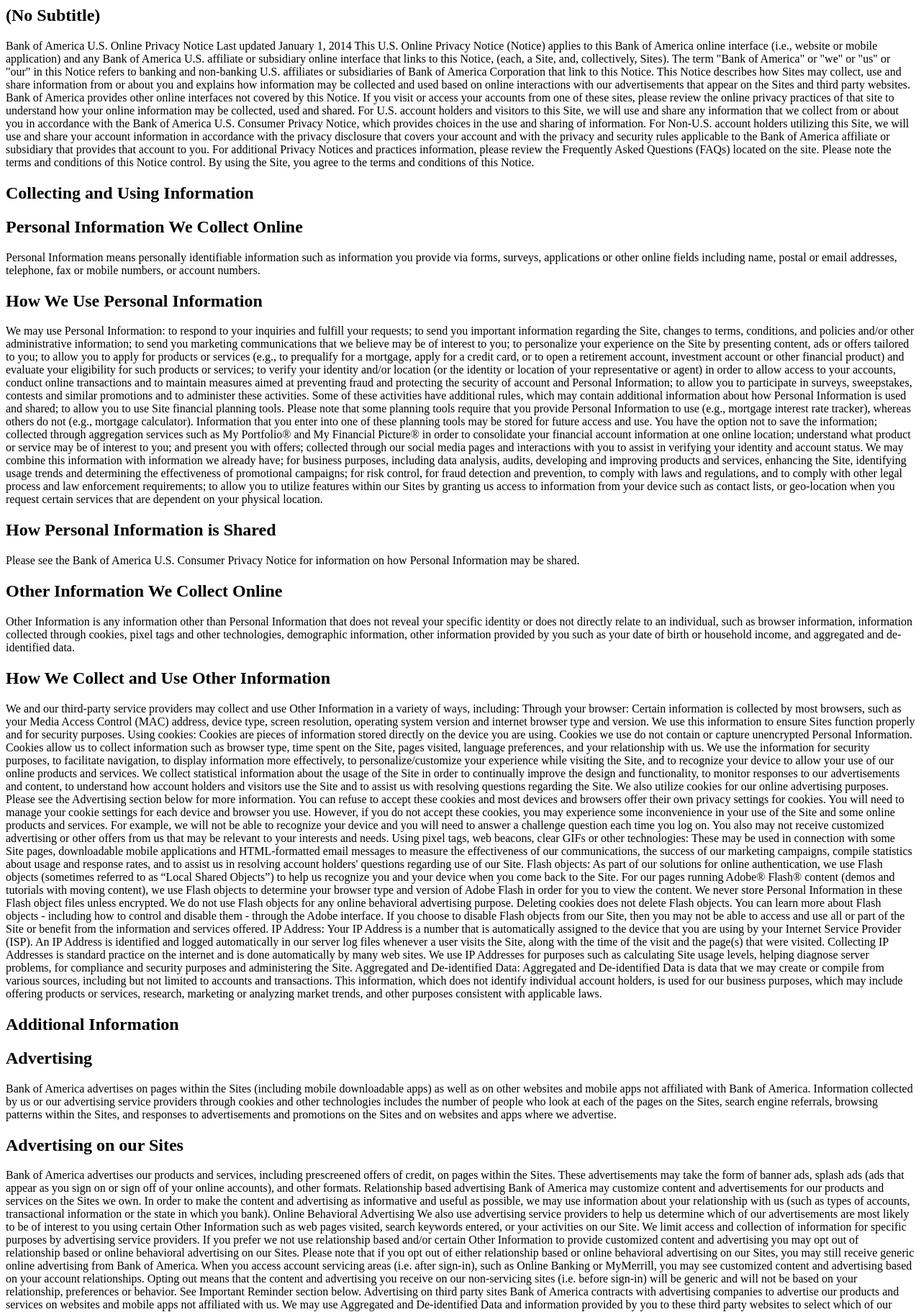
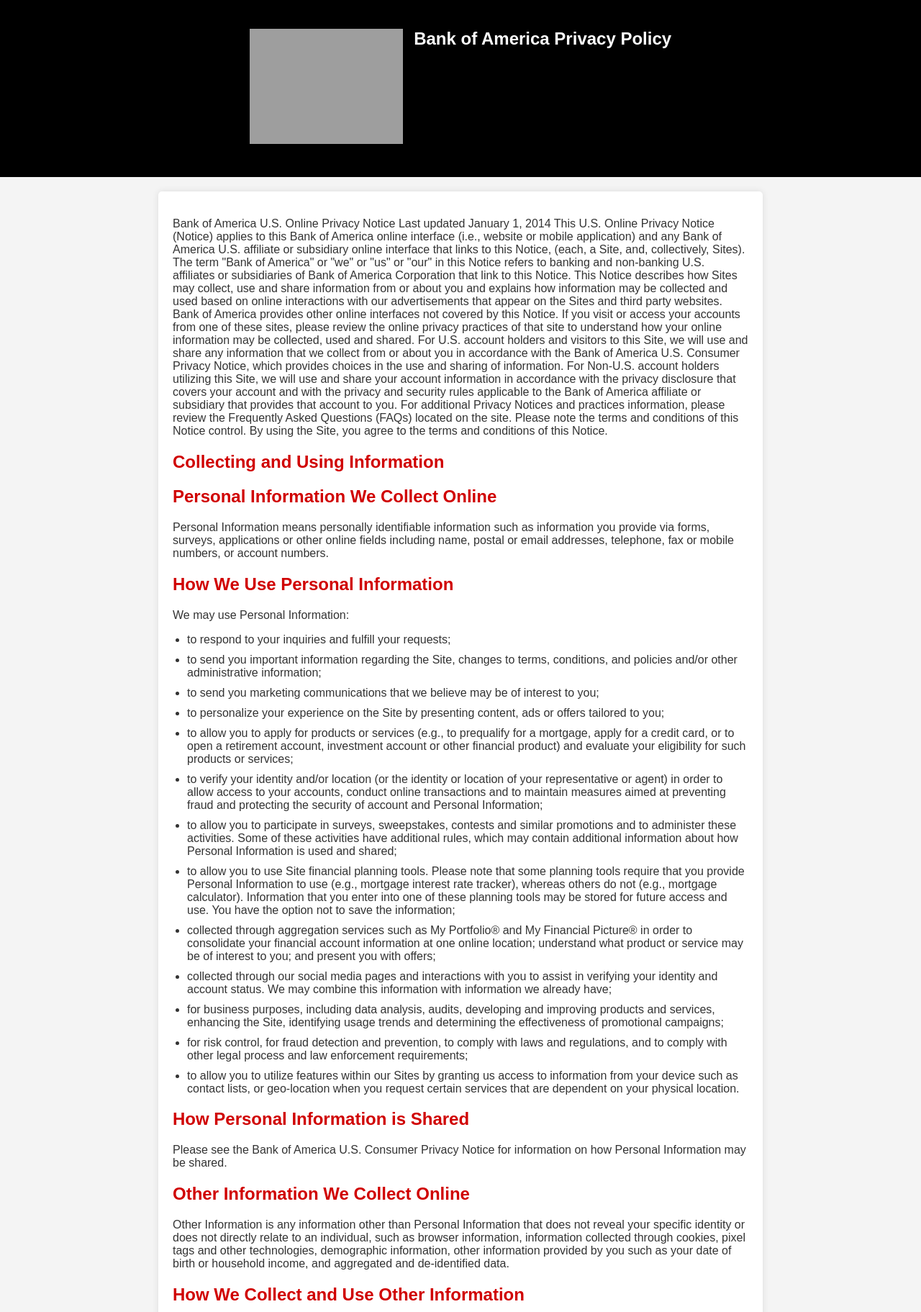
Before and after one commit to adwoaelegba/Koios, a PHP site: page /bankofamerica.html in a window 1280 px wide. Shown: the top 1823 px of the page at 72% size. Run offline with PHP 8.4, Linux system fonts and the light colour scheme; grey boxes are pictures that could not be loaded.

Commit message:
privacy 3 BoA edit

```diff
--- a/testEnv/bankofamerica.html
+++ b/testEnv/bankofamerica.html
@@ -1,10 +1,67 @@
-<html>
+<!DOCTYPE html>
+<html lang="en">
 <head>
-<title>Privacy Policy</title>
+    <meta charset="UTF-8">
+    <meta name="viewport" content="width=device-width, initial-scale=1.0">
+    <title>Bank of America Privacy Policy</title>
+    <style>
+        body {
+            font-family: Arial, sans-serif;
+            margin: 0;
+            padding: 0;
+            background-color: #f4f4f4;
+            color: #333;
+        }
+        header {
+            display: flex;
+            background-color: black;
+            color: white;
+            text-align: center;
+            justify-content: center;
+            padding: 40px;
+            font-size: 24px;
+            font-weight: bold;
+        }
+        .logo img {
+    height: 160px;
+    margin-right: 15px;
+}
+        main {
+            max-width: 800px;
+            margin: 20px auto;
+            background: white;
+            padding: 20px;
+            border-radius: 5px;
+            box-shadow: 0 0 10px rgba(0, 0, 0, 0.1);
+        }
+        h2 {
+            color: #d00000;
+        }
+        ul {
+            padding-left: 20px;
+        }
+        li {
+            margin-bottom: 10px;
+        }
+        footer {
+            background-color: #0066b3;
+            color: white;
+            text-align: center;
+            padding: 10px;
+            margin-top: 20px;
+        }
+    </style>
 </head>
 <body>
+    <header>
+        <div class="logo">
+            <img src="../images/bankAmerica.webp" alt="Apple Logo">
+        </div>
+        Bank of America Privacy Policy</header>
+    <main>
+
 <section>
-<h2>(No Subtitle)</h2>
+<!--<h2>(No Subtitle)</h2>-->
 <p>Bank of America U.S. Online Privacy Notice
 
 Last updated January 1, 2014
@@ -23,19 +80,24 @@ For additional Privacy Notices and practices information, please review the Freq
 <section>
 <h2>How We Use Personal Information</h2>
 <p>We may use Personal Information:
-to respond to your inquiries and fulfill your requests;
-to send you important information regarding the Site, changes to terms, conditions, and policies and/or other administrative information;
-to send you marketing communications that we believe may be of interest to you;
-to personalize your experience on the Site by presenting content, ads or offers tailored to you;
-to allow you to apply for products or services (e.g., to prequalify for a mortgage, apply for a credit card, or to open a retirement account, investment account or other financial product) and evaluate your eligibility for such products or services;
-to verify your identity and/or location (or the identity or location of your representative or agent) in order to allow access to your accounts, conduct online transactions and to maintain measures aimed at preventing fraud and protecting the security of account and Personal Information;
-to allow you to participate in surveys, sweepstakes, contests and similar promotions and to administer these activities. Some of these activities have additional rules, which may contain additional information about how Personal Information is used and shared;
-to allow you to use Site financial planning tools. Please note that some planning tools require that you provide Personal Information to use (e.g., mortgage interest rate tracker), whereas others do not (e.g., mortgage calculator). Information that you enter into one of these planning tools may be stored for future access and use. You have the option not to save the information;
-collected through aggregation services such as My Portfolio® and My Financial Picture® in order to consolidate your financial account information at one online location; understand what product or service may be of interest to you; and present you with offers;
-collected through our social media pages and interactions with you to assist in verifying your identity and account status.  We may combine this information with information we already have;
-for business purposes, including data analysis, audits, developing and improving products and services, enhancing the Site, identifying usage trends and determining the effectiveness of promotional campaigns;
-for risk control, for fraud detection and prevention, to comply with laws and regulations, and to comply with other legal process and law enforcement requirements;
-to allow you to utilize features within our Sites by granting us access to information from your device such as contact lists, or geo-location when you request certain services that are dependent on your physical location.</p>
+    <ul>
+        <li>to respond to your inquiries and fulfill your requests;
+        </li>
+        <li>to send you important information regarding the Site, changes to terms, conditions, and policies and/or other administrative information;
+        </li>
+        <li>to send you marketing communications that we believe may be of interest to you;</li>
+        <li>to personalize your experience on the Site by presenting content, ads or offers tailored to you; </li>
+        <li>to allow you to apply for products or services (e.g., to prequalify for a mortgage, apply for a credit card, or to open a retirement account, investment account or other financial product) and evaluate your eligibility for such products or services;        </li>
+        <li>to verify your identity and/or location (or the identity or location of your representative or agent) in order to allow access to your accounts, conduct online transactions and to maintain measures aimed at preventing fraud and protecting the security of account and Personal Information;        </li>
+        <li>to allow you to participate in surveys, sweepstakes, contests and similar promotions and to administer these activities. Some of these activities have additional rules, which may contain additional information about how Personal Information is used and shared;        </li>
+        <li>to allow you to use Site financial planning tools. Please note that some planning tools require that you provide Personal Information to use (e.g., mortgage interest rate tracker), whereas others do not (e.g., mortgage calculator). Information that you enter into one of these planning tools may be stored for future access and use. You have the option not to save the information;        </li>
+    <li>collected through aggregation services such as My Portfolio® and My Financial Picture® in order to consolidate your financial account information at one online location; understand what product or service may be of interest to you; and present you with offers;    </li>
+    <li>collected through our social media pages and interactions with you to assist in verifying your identity and account status.  We may combine this information with information we already have;    </li>
+    <li>for business purposes, including data analysis, audits, developing and improving products and services, enhancing the Site, identifying usage trends and determining the effectiveness of promotional campaigns;    </li>
+    <li>for risk control, for fraud detection and prevention, to comply with laws and regulations, and to comply with other legal process and law enforcement requirements;    </li>
+    <li>to allow you to utilize features within our Sites by granting us access to information from your device such as contact lists, or geo-location when you request certain services that are dependent on your physical location.</p>    </li>
+
+    </ul>
 </section>
 <section>
 <h2>How Personal Information is Shared</h2>
@@ -139,29 +201,34 @@ If you provide your Site username, password or other information about your acco
 
 
 
-U.S. Consumer Privacy Notice
+<h2>U.S. Consumer Privacy Notice</h2>
 
 FACTS
-WHAT DOES BANK OF AMERICA DO WITH YOUR PERSONAL INFORMATION?
+<h2>WHAT DOES BANK OF AMERICA DO WITH YOUR PERSONAL INFORMATION?</h2>
 Why?
 Financial companies choose how they share your personal information. Under federal law, that means personally identifiable information. Federal law gives consumers the right to limit some but not all sharing. Federal law also requires us to tell you how we collect, share, and protect your personal information. Please read this notice carefully to understand what we do.
 What?
 The types of personal information we collect and share depend on the product or service you have with us.
 This information can include:
-Social Security number and employment information
-account balances, transaction history and credit information
-assets and investment experience
+<ul>
+<li>Social Security number and employment information</li>
+<li>account balances, transaction history and credit information</li>
+<li>assets and investment experience</li>
+</ul>
 How?
 All financial companies need to share customers' personal information to run their everyday business. In the section below, we list the reasons financial companies can share their customers' personal information; the reasons Bank of America chooses to share; and whether you can limit this sharing.
-Reasons we can share your personal information	Does Bank of America share?	Can you limit this sharing?
-For our everyday business purposes — such as to process your transactions, maintain your account(s), respond to court orders and legal investigations, or report to credit bureaus	Yes	No
-For our marketing purposes — with service providers we use to offer our products and services to you (please see below to limit the ways we contact you)	Yes	No
-For joint marketing with other financial companies	Yes	No
-For our affiliates' everyday business purposes — Information about your transactions and experiences	Yes	No
-For our affiliates' everyday business purposes — Information about your creditworthiness	Yes	Yes
-For nonaffiliates to market to you — for all credit card accounts	Yes	Yes
-For nonaffiliates to market to you — for accounts and services endorsed by another organization (e.g., debit card co-branded with a baseball team) “Sponsored Accounts”	Yes	Yes
-For nonaffiliates to market to you — for accounts other than credit card accounts and Sponsored Accounts, such as insurance, investments, deposit and lending	No	We don't share
+<h2>Reasons we can share your personal information	Does Bank of America share?	Can you limit this sharing?</h2>
+<ul>
+<li>For our everyday business purposes — such as to process your transactions, maintain your account(s), respond to court orders and legal investigations, or report to credit bureaus	Yes	No</li>
+<li>For our marketing purposes — with service providers we use to offer our products and services to you (please see below to limit the ways we contact you)	Yes	No</li>
+<li>For joint marketing with other financial companies	Yes	No</li>
+<li>For our affiliates' everyday business purposes — Information about your transactions and experiences	Yes	No</li>
+<li>For our affiliates' everyday business purposes — Information about your creditworthiness	Yes	Yes</li>
+<li>For nonaffiliates to market to you — for all credit card accounts	Yes	Yes</li>
+<li>For nonaffiliates to market to you — for accounts and services endorsed by another organization (e.g., debit card co-branded with a baseball team) “Sponsored Accounts”	Yes	Yes
+</li>
+<li>For nonaffiliates to market to you — for accounts other than credit card accounts and Sponsored Accounts, such as insurance, investments, deposit and lending	No	We don't share</li>
+</ul>
 To limit our sharing
 1.888.341.5000 - our menu will prompt you through your choices
 Visit us online: bankofamerica.com/privacy
@@ -184,32 +251,43 @@ Bank of America U.S. legal entities that utilize the names: Bank of America, Ban
 What we do
 How does Bank of America protect my personal information?
 To protect your personal information from unauthorized access and use, we use security measures that comply with federal law. These measures include computer safeguards and secured files and buildings. For more information visit bankofamerica.com/security or ml.com.
-How does Bank of America collect my personal information?
+
+<h2>How does Bank of America collect my personal information?</h2>
 We collect your personal information, for example, when you:
-open an account or perform transactions
-apply for a loan or use your credit or debit card
-seek advice about your investments
+<ul>
+    <li>open an account or perform transactions</li>
+    <li>apply for a loan or use your credit or debit card</li>
+    <li>seek advice about your investments</li>
+</ul>
 We also collect your personal information from others, such as credit bureaus, affiliates, or other companies.
-Why can't I limit all sharing?
+
+<h2>Why can't I limit all sharing?</h2>
 Federal law gives you the right to limit some but not all sharing related to:
-affiliates' everyday business purposes—information about your creditworthiness
-affiliates from using your information to market to you
-nonaffiliates to market to you
+<ul>
+    <li>affiliates' everyday business purposes—information about your creditworthiness</li>
+    <li>affiliates from using your information to market to you</li>
+    <li>nonaffiliates to market to you</li>
+</ul>
+
 State laws and individual Bank of America companies may give you more rights to limit sharing. See Other important information section for your rights under state law.
 What happens when I limit sharing for an account I hold jointly with someone else?
 Your choices will apply to you alone unless you tell us otherwise. However, your choice to limit sharing with nonaffiliates to market to you for credit card accounts or Sponsored Accounts will apply to all joint account holders.
 If you have more than one credit card account or Sponsored Account and you choose to opt out, you will need to do so for each account.
-Definitions
-Affiliates
+
+<h2>Definitions</h2>
+<h2>Affiliates</h2>
 Companies related by common ownership or control. They can be Financial and nonfinancial companies.
 Our affiliates include companies that utilize the names Bank of America; Banc of America; U.S. Trust; LandSafe or Merrill Lynch, financial companies such as General Fidelity Life Insurance Company.
-Nonaffiliates
+
+<h2>Nonaffiliates</h2>
 Companies not related by common ownership or control. They can be Financial and nonfinancial companies.
 Nonaffiliates we share with can include financial services companies such as insurance agencies or mortgage brokers, nonfinancial companies such as retailers, travel companies and membership groups, other companies such as nonprofit groups.
-Joint Marketing
+
+<h2>Joint Marketing</h2>
 A formal agreement between nonaffiliated financial companies that together market financial products or services to you.
 Our joint marketing partners include financial service companies.
-Other important information
+
+<h2>Other important information</h2>
 Do Not Call Policy. This notice is the Bank of America Do Not Call Policy under the Telephone Consumer Protection Act. We do not solicit via telephone numbers listed on the state or federal Do Not Call lists, unless the law allows. Bank of America employees receive training on how to document and process telephone marketing choices. Consumers who ask not to receive telephone solicitations from Bank of America will be placed on the Bank of America Do Not Call list and will not be called in any future campaigns, including those of Bank of America affiliates. If you communicate with us by telephone, we may monitor or record the call.
 For Nevada residents only. We are providing you this notice under state law. You may be placed on our internal Do Not Call List by following the directions in the To limit direct marketing contact section. Nevada law requires we provide the following contact information: Bureau of Consumer Protection, Office of the Nevada Attorney General, 555 E. Washington St., Suite 3900, Las Vegas, NV 89101; Phone number-702.486.3132; email: BCPINFO@ ag.state.nv.us. Bank of America, P.O. Box 25118, FL1-300-01-29, Tampa, FL 33633-5118; Phone number: 1.888.341.5000; email: Click on “Contact Us” at bankofamerica.com/privacy.
 Vermont: Under Vermont law, we will not share information we collect about Vermont residents with companies outside of our corporate family, unless the law allows. For example, we may share information with your consent, to service your accounts or under joint marketing agreements with other financial institutions with which we have joint marketing agreements. We will not share information about your creditworthiness within our corporate family except with your consent, but we may share information about our transactions or experiences with you within our corporate family without your consent.
--- a/testEnv/intro.php
+++ b/testEnv/intro.php
@@ -80,8 +80,8 @@
         <a href="www_arsenal.html">Arsenal</a>
         <a href="apple.html">Apple</a>
         <a href="bankofamerica.html">Bank of America</a>
-        <a href="#">Bloomberg</a>
-        <a href="#">Daily Mail</a>
+        <a href="bloomberg.html">Bloomberg</a>
+        <a href="dailymail.html">Daily Mail</a>
 
     </div>
 
```
Also changed, not shown: images/bankAmerica.webp (added).
